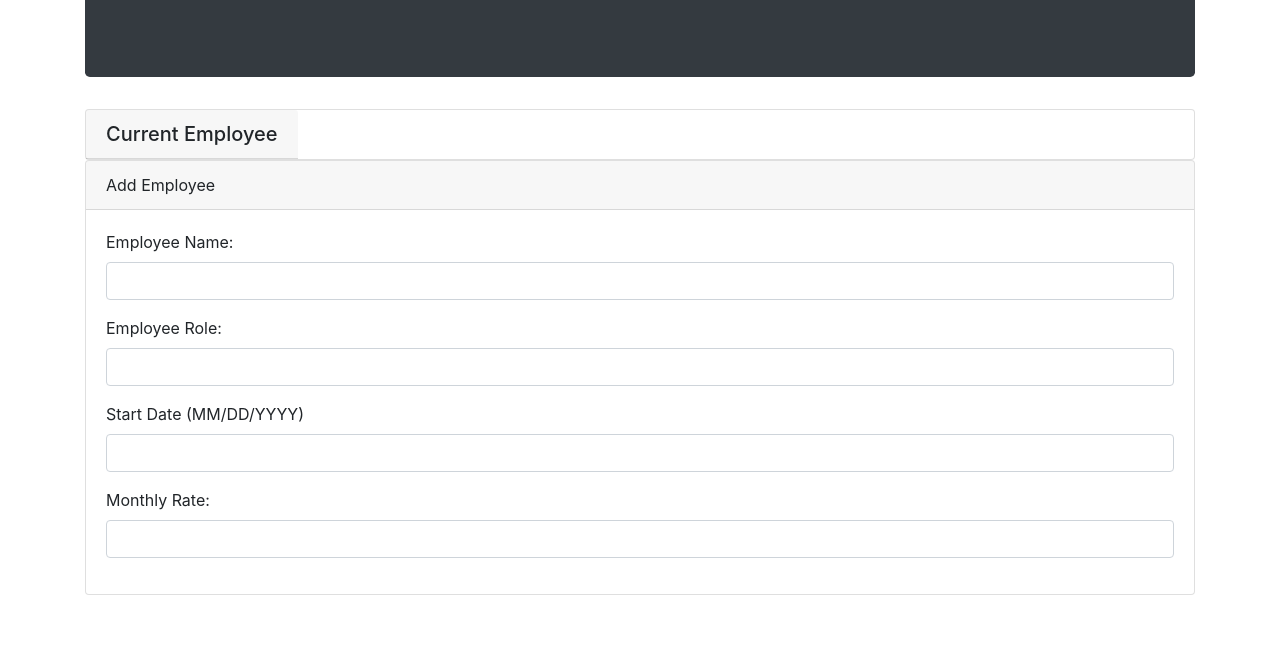
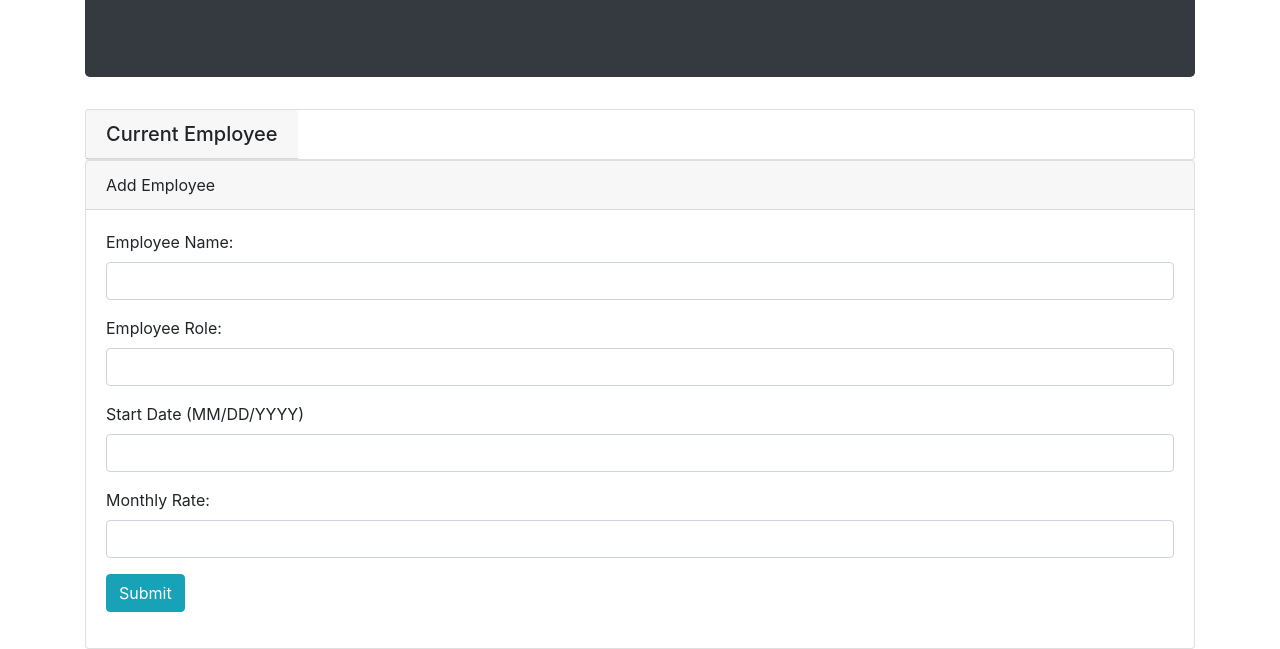
Before and after one commit to soleman16/employee-tracker, a plain HTML site: page index.html in a window 1280 px wide. Shown: the part 172-821 px from the top of the page. Before the commit the page ends 800 px from the top, so only its background shows below. Drawn offline with nearby package versions, Linux system fonts and the light colour scheme.

Commit message:
submit btn added

```diff
--- a/index.html
+++ b/index.html
@@ -55,6 +55,7 @@
                                 <label for="employee-rate">Monthly Rate:</label>
                                 <input class="form-control" type="text" id="employee-rate">
                             </div>
+                            <button id="submit-button" class="btn btn-info">Submit</button>
                         </form>
 
                     </div>
```
